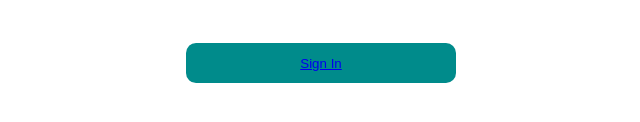
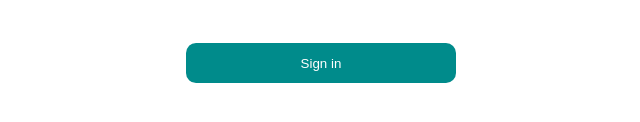
Before and after one commit to CH4N4NI/Buddy, a plain HTML site: page page3.html in a window 1280 px wide. Shown: the part 510-632 px from the top of the page, 319-959 px from the left. Drawn offline with Linux system fonts and the light colour scheme.

Commit message:
page3.html

```diff
--- a/page3.html
+++ b/page3.html
@@ -12,9 +12,7 @@
     <img src="https://i.postimg.cc/kGX0jfCP/screenshot-2025-08-28-122350.png" alt="image">
     <p class="gap1">You’re all set to start  organizing your tasks</p>
         <p class="gap2">and staying on track.</p>
-         <button>
-            <a href="page4.html">Sign In</a>
-        </button>
+        <button onclick="windows.location.href='page4.html';">Sign in</button>
 </body>
 
 </html>
```
